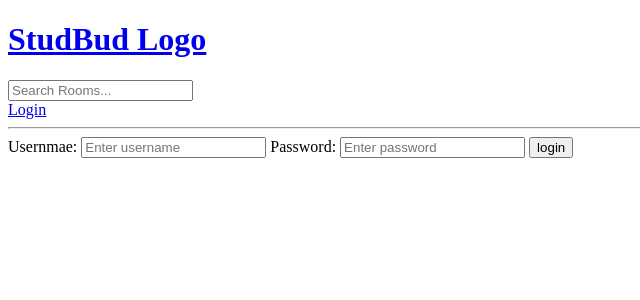
After one commit to Vinimolz/StudBud, a Django app: page /login-page/ in a window 1280 px wide. The commit adds this page. Shown: the top 300 px of the page, without its empty margins (0-640 px from the left). Run offline with Django 4.2, Linux system fonts and the light colour scheme.

Commit message:
Created login page and functionality

```diff
--- /dev/null
+++ b/base/templates/base/login_register.html
@@ -0,0 +1,19 @@
+{% extends 'main.html' %}
+
+{% block content %}
+
+<div>
+    <form method="POST" action="">
+        {% csrf_token %}
+
+        <label>Usernmae:</label>
+        <input type="text" name="username" placeholder="Enter username"/>
+
+        <label>Password:</label>
+        <input type="password" name="password" placeholder="Enter password"/>
+
+        <input type="submit" value="login"/>
+    </form>
+</div>
+
+{% endblock content %}
--- a/base/urls.py
+++ b/base/urls.py
@@ -6,5 +6,6 @@ urlpatterns = [
     path('room/<str:pk>/', views.room, name='room'),
     path('create-room/', views.create_room, name='create-room'),
     path('update-room/<str:pk>/', views.update_room, name='update-room'),
-    path('delete-room/<str:pk>/', views.delete_room, name='delete-room')
+    path('delete-room/<str:pk>/', views.delete_room, name='delete-room'),
+    path('login-page/', views.login_page, name='login')
 ]
--- a/base/views.py
+++ b/base/views.py
@@ -1,5 +1,8 @@
 from django.shortcuts import render, redirect
+from django.contrib import messages
 from django.db.models import Q
+from django.contrib.auth.models import User
+from django.contrib.auth import authenticate, login, logout
 from django.http import HttpResponse
 from .models import Room, Topic
 from .forms import RoomForm
@@ -11,6 +14,28 @@ rooms = [
     {'id': 3, 'name': 'Learn C/C++'},
 ]
 """
+
+def login_page(request):
+
+    if request.method == 'POST':
+        username = request.POST.get('username')
+        password = request.POST.get('password')
+
+        try:
+            user = User.objects.get(username=username)
+        except:
+            messages.error(request, 'Username does not exists')
+
+        user = authenticate(request, username=username, password=password)
+
+        if user is not None:
+            login(request, user)
+            return redirect('home')
+        else:
+            messages.error(request, 'Username or password does not exist')
+
+    context = {}
+    return render(request, 'base/login_register.html', context)
 
 def home(request):
 
--- a/templates/main.html
+++ b/templates/main.html
@@ -10,6 +10,17 @@
 <body>
     {% include 'navbar.html' %}
 
+    {% if messages %}
+
+    <ul class="messages">
+        {% for message in messages %}
+        <li>{{ message }}</li>
+        {% endfor %}
+
+    </ul>
+
+    {% endif %}
+
     {% block content %}
 
 
--- a/templates/navbar.html
+++ b/templates/navbar.html
@@ -4,4 +4,7 @@
     <form method="GET" action="{% url 'home' %}">
         <input type="text" name="q" placeholder="Search Rooms...">
     </form>
+
+<a href="{% url 'login' %}">Login</a>
+
 <hr>
```
Also changed, not shown: db.sqlite3.
